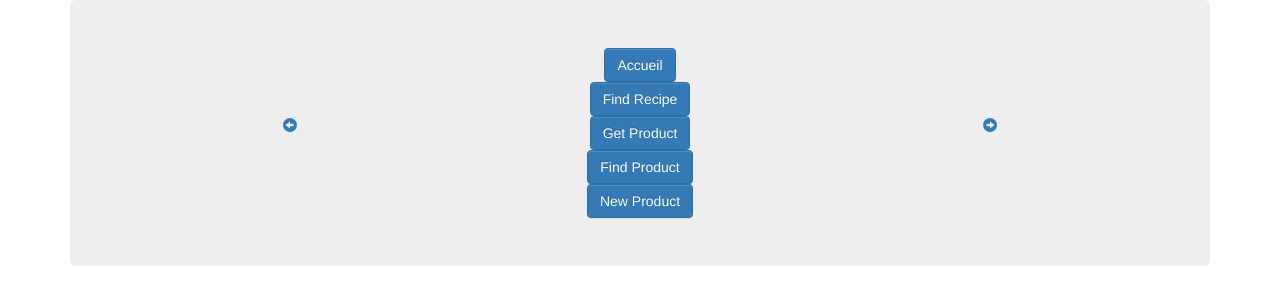
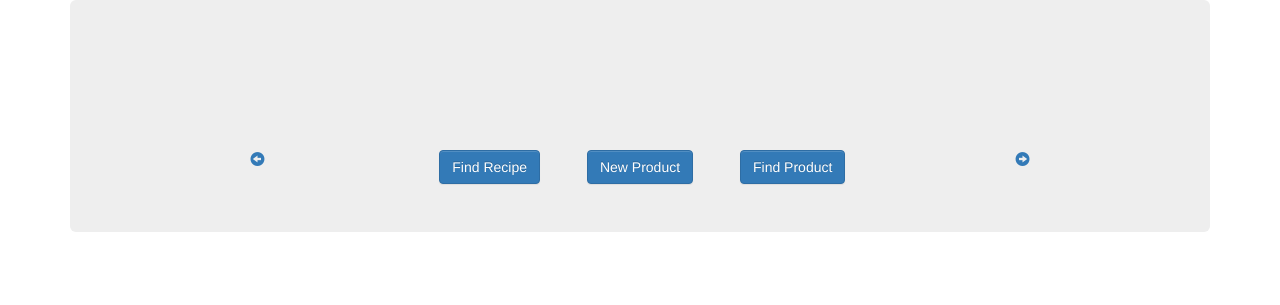
Before and after one commit to Nodraak/SmartFridge, a Django app: template templates/sf/index.html in a window 1280 px wide. Shown: the part 60-365 px from the top of the page. Run offline with Django 3.2, Linux system fonts and the light colour scheme; the template is opened without the code that fills it, so the values that code supplies are empty; some libraries are stand-ins or nearby versions.

Commit message:
formalisation
mise au meme format de toutes les pages

```diff
--- a/sf/sf/urls.py
+++ b/sf/sf/urls.py
@@ -8,6 +8,7 @@ from . import views
 
 
 urlpatterns = patterns('',
+    url(r'^$', views.index, name='index'),
     url(r'^is_in_fridge/$', views.is_in_fridge, name='is_in_fridge'),
     url(r'^get/$', views.get, name='get'),
     url(r'^new/$', views.new, name='new'),
--- a/sf/sf/views.py
+++ b/sf/sf/views.py
@@ -5,6 +5,8 @@ from django.shortcuts import render
 
 # Create your views here.
 
+def index(request):
+    return render(request, 'sf/index.html')
 
 # trouver si produit est ds le frigo
 def is_in_fridge(request):
--- a/templates/sf/index.html
+++ b/templates/sf/index.html
@@ -1,53 +1,39 @@
 {% extends 'sf/base.html' %}
 
 {% block content %}
+
 <div class="container">
 <div class="jumbotron">
 
-  <div class="row">
-    <div class="col-sm-4"></div>
-    <div class="col-sm-4 text-center">
-      <a href="#"><button type="button" class="btn btn-primary">Accueil</button></a>
-    </div>
-    <div class="col-sm-4"></div>
+  <div class="row" style="margin: 10% 0 0 0;">
+
+  <div class="col-sm-3 text-center">
+    <a href="http://127.0.0.1:8000/sf/find_recipe/"> <span class="glyphicon glyphicon-circle-arrow-left"></span> </a>
   </div>
 
-  <div class="row">
-    <div class="col-sm-4"></div>
-    <div class="col-sm-4 text-center">
-      <button type="button" class="btn btn-primary">Find Recipe</button>
+    <div class="col-sm-2 text-right">
+      <a href="http://127.0.0.1:8000/sf/find_recipe/">
+        <button type="button" class="btn btn-primary"> Find Recipe </button>
+      </a>
     </div>
-    <div class="col-sm-4"></div>
+
+    <div class="col-sm-2 text-center">
+      <a href="http://127.0.0.1:8000/sf/new/">
+        <button type="button" class="btn btn-primary"> New Product </button>
+      </a>
+    </div>
+
+    <div class="col-sm-2">
+      <a href="http://127.0.0.1:8000/sf/is_in_fridge/">
+        <button type="button" class="btn btn-primary"> Find Product </button>
+      </a>
+    </div>
+
+  <div class="col-sm-3 text-center">
+    <a href="http://127.0.0.1:8000/sf/is_in_fridge/"> <span class="glyphicon glyphicon-circle-arrow-right"></span> </a>
   </div>
 
-  <div class="row">
-    <div class="col-sm-4 text-center">
-      <a href="get.html"> <span class="glyphicon glyphicon-circle-arrow-left"></span> </a>
-    </div>
-    <div class="col-sm-4 text-center">
-      <a href="get.html"><button type="button" class="btn btn-primary">Get Product</button></a>
-    </div>
-    <div class="col-sm-4 text-center">
-      <a href="is_in_fridge.html"> <span class="glyphicon glyphicon-circle-arrow-right"></span> </a>
-    </div>
   </div>
-
-  <div class="row">
-    <div class="col-sm-4"></div>
-    <div class="col-sm-4 text-center">
-      <button type="button" class="btn btn-primary">Find Product</button>
-    </div>
-    <div class="col-sm-4"></div>
-  </div>
-
-  <div class="row">
-    <div class="col-sm-4"></div>
-    <div class="col-sm-4 text-center">
-      <button type="button" class="btn btn-primary">New Product</button>
-    </div>
-    <div class="col-sm-4"></div>
-  </div>
-
 </div>
 </div>
 {% endblock %}
```
Also changed, not shown: templates/sf/get.html (+1 -20 lines), templates/sf/is_in_fridge.html (+15 -7 lines), templates/sf/new.html (+36 -9 lines), templates/sf/utilitaire.css (added).
